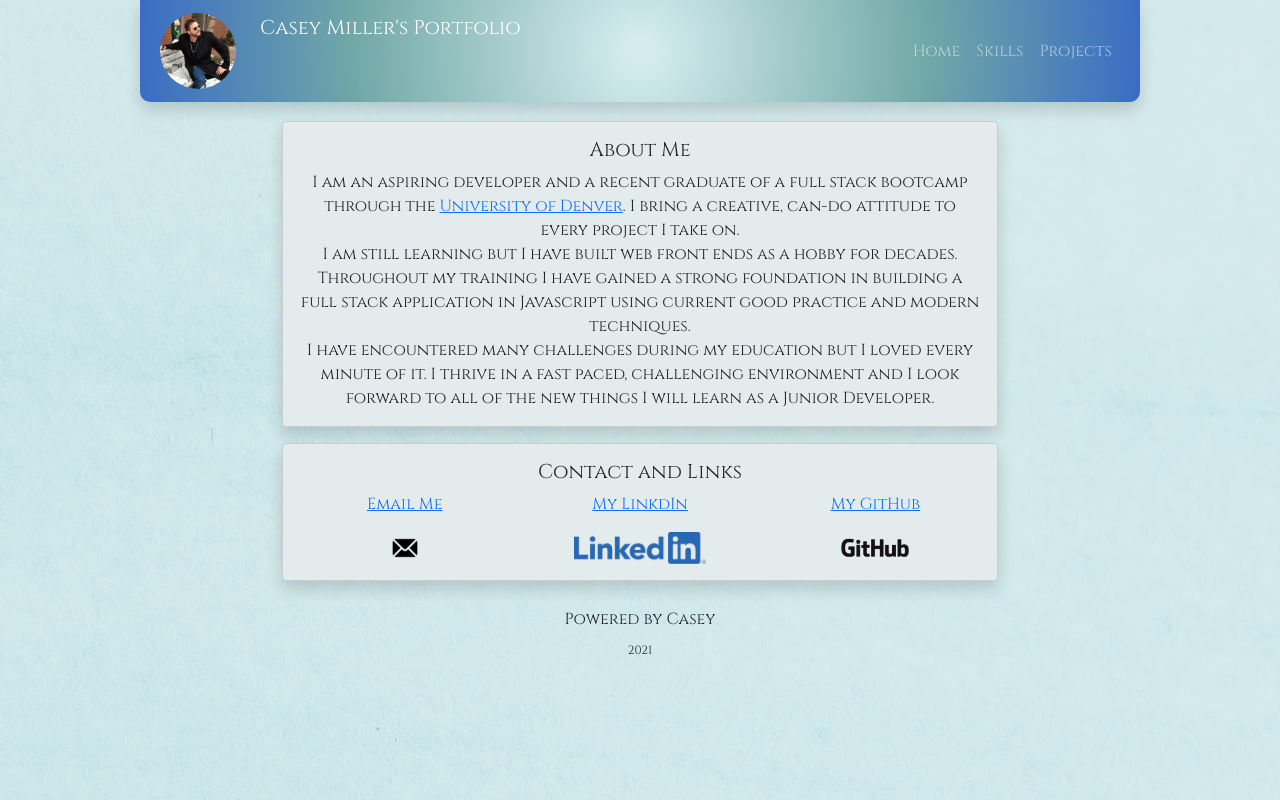
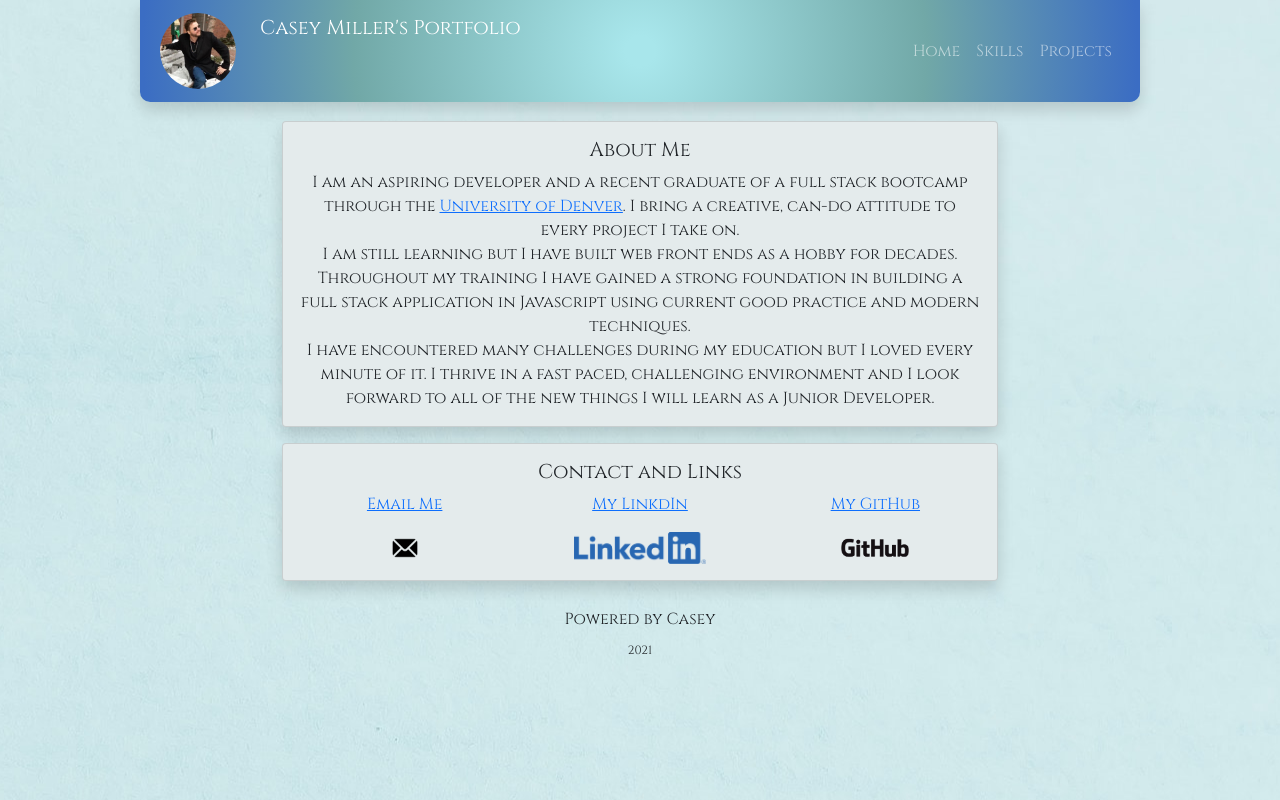
Before and after one commit to CaseySMiller/reactPortfolio, a React (Create React App) app in the folder client/: page / in a window 1280 px wide. Built offline with nearby package versions, Linux system fonts and the light colour scheme.

Commit message:
adjust nav gradient for readability

```diff
--- a/client/src/App.css
+++ b/client/src/App.css
@@ -76,7 +76,7 @@ body {
 .my-nav {
   border-top-right-radius: 0px;
   border-top-left-radius: 0px;
-  background: radial-gradient(circle, rgba(211,235,237,1) 3%, rgba(113,168,167,1) 57%, rgba(59,109,195,1) 99%);
+  background: radial-gradient(circle, rgba(168,230,235,1) 3%, rgba(113,168,167,1) 57%, rgba(59,109,195,1) 99%);
 }
 
 .profile-pic {
```
